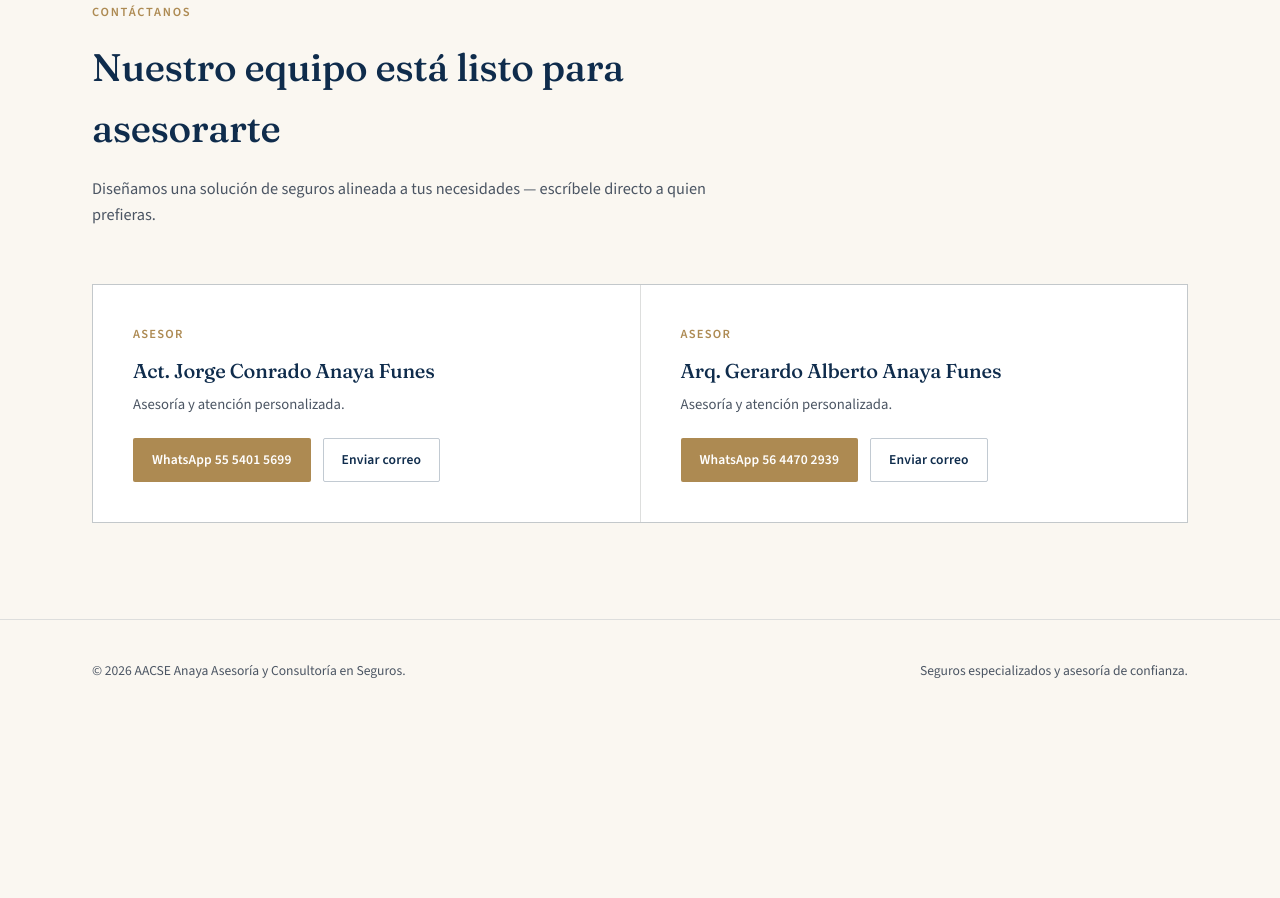
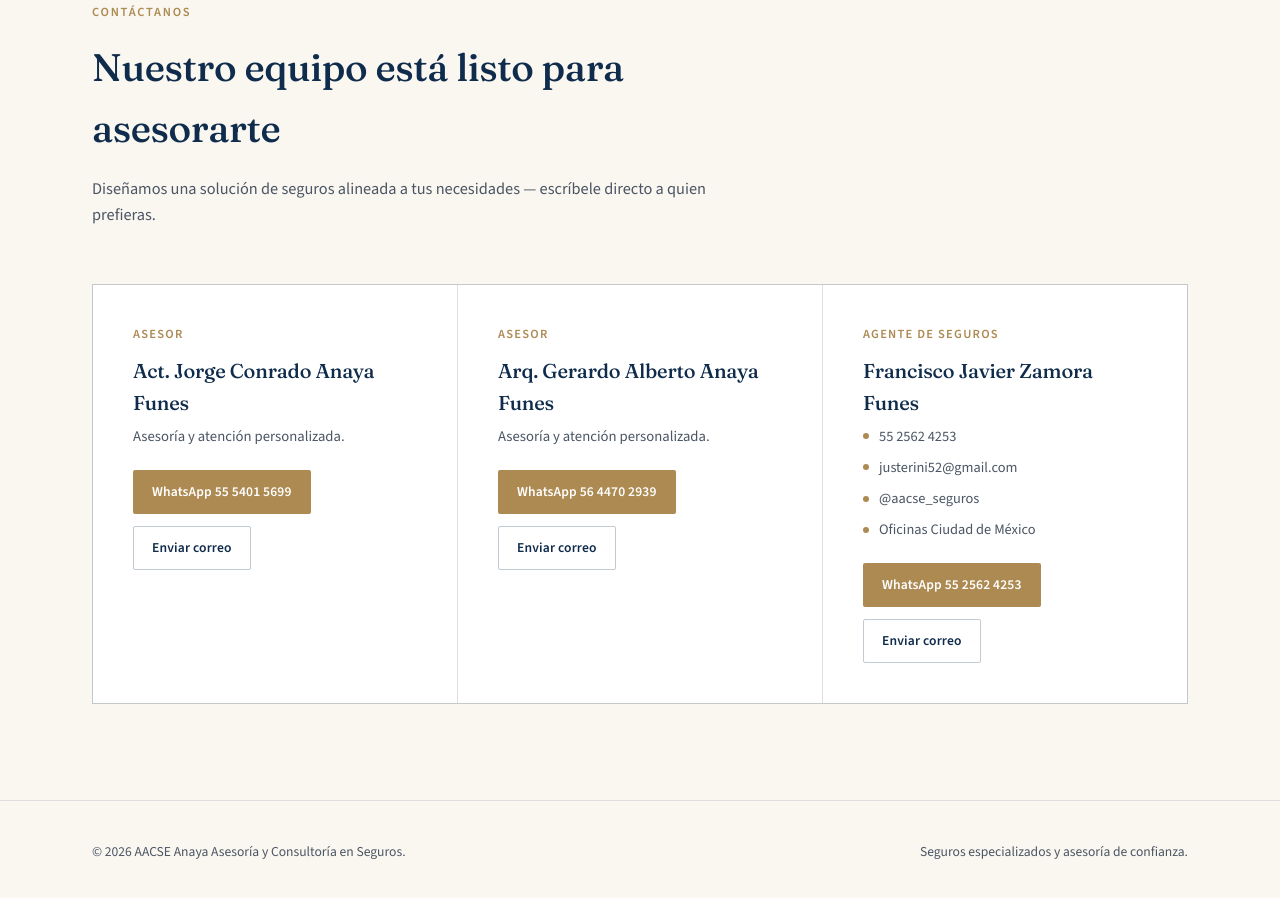
Before and after one commit to mau-anaya/AACSE-Seguros, a website: page index.html in a window 1280 px wide. Shown: the part 4086-4984 px from the top of the page. Before the commit the page ends 4808 px from the top, so only its background shows below. Drawn offline with nearby package versions, Linux system fonts and the light colour scheme.

Commit message:
Agregar tercer asesor: Francisco Javier Zamora Funes

```diff
--- a/index.html
+++ b/index.html
@@ -183,13 +183,16 @@
   .cta p{color:#C9CFD8;max-width:480px;margin:0 auto 34px;}
 
   /* ---------- Contacto ---------- */
-  .contact-grid{display:grid;grid-template-columns:1fr 1fr;gap:1px;background:rgba(15,44,76,0.12);border:1px solid rgba(15,44,76,0.12);margin-top:20px;}
+  .contact-grid{display:grid;grid-template-columns:repeat(3,1fr);gap:1px;background:rgba(15,44,76,0.12);border:1px solid rgba(15,44,76,0.12);margin-top:20px;}
   .advisor-card{background:var(--white);padding:40px;}
   .advisor-card .role{font-size:0.78rem;letter-spacing:.1em;text-transform:uppercase;color:var(--gold);font-weight:600;margin-bottom:10px;}
   .advisor-card h3{font-size:1.25rem;margin-bottom:6px;}
   .advisor-card .desc{color:var(--ink-soft);font-size:0.92rem;margin-bottom:22px;}
   .advisor-actions{display:flex;gap:12px;flex-wrap:wrap;}
   .advisor-actions .btn{padding:10px 18px;font-size:0.85rem;}
+  .contact-list{list-style:none;margin:0 0 22px;padding:0;display:flex;flex-direction:column;gap:8px;}
+  .contact-list li{display:flex;align-items:center;gap:10px;font-size:0.9rem;color:var(--ink-soft);}
+  .contact-list .dot{width:6px;height:6px;border-radius:50%;background:var(--gold);flex:none;}
 
   footer{padding:40px 0;border-top:1px solid rgba(15,44,76,0.12);}
   .footer-row{display:flex;justify-content:space-between;align-items:center;flex-wrap:wrap;gap:16px;font-size:0.85rem;color:var(--ink-soft);}
@@ -205,6 +208,9 @@
     .contact-grid{grid-template-columns:1fr;}
     .stat-bar{grid-template-columns:repeat(2,1fr);row-gap:24px;}
     .stat:nth-child(3){border-left:none;padding-left:0;}
+  }
+  @media(min-width:861px) and (max-width:1080px){
+    .contact-grid{grid-template-columns:1fr 1fr;}
   }
   @media(max-width:560px){
     .services-grid{grid-template-columns:1fr;}
@@ -408,6 +414,20 @@
             <a class="btn btn-outline" href="https://mail.google.com/mail/?view=cm&fs=1&to=gerardo.a.anaya.funes@gmail.com&su=Asesor%C3%ADa%20AACSE%20Seguros&body=Hola%20Gerardo%2C%20quiero%20recibir%20asesor%C3%ADa%20sobre%20un%20seguro.%20Gracias." target="_blank" rel="noopener">Enviar correo</a>
           </div>
         </div>
+        <div class="advisor-card">
+          <div class="role">Agente de Seguros</div>
+          <h3>Francisco Javier Zamora Funes</h3>
+          <ul class="contact-list">
+            <li><span class="dot"></span> 55 2562 4253</li>
+            <li><span class="dot"></span> justerini52@gmail.com</li>
+            <li><span class="dot"></span> @aacse_seguros</li>
+            <li><span class="dot"></span> Oficinas Ciudad de México</li>
+          </ul>
+          <div class="advisor-actions">
+            <a class="btn btn-gold" href="https://wa.me/525525624253?text=Hola%20Francisco%2C%20quiero%20recibir%20asesor%C3%ADa%20de%20AACSE%20Seguros" target="_blank" rel="noopener">WhatsApp 55 2562 4253</a>
+            <a class="btn btn-outline" href="https://mail.google.com/mail/?view=cm&fs=1&to=justerini52@gmail.com&su=Asesor%C3%ADa%20AACSE%20Seguros&body=Hola%20Francisco%2C%20quiero%20recibir%20asesor%C3%ADa%20sobre%20un%20seguro.%20Gracias." target="_blank" rel="noopener">Enviar correo</a>
+          </div>
+        </div>
       </div>
     </div>
   </section>
```
